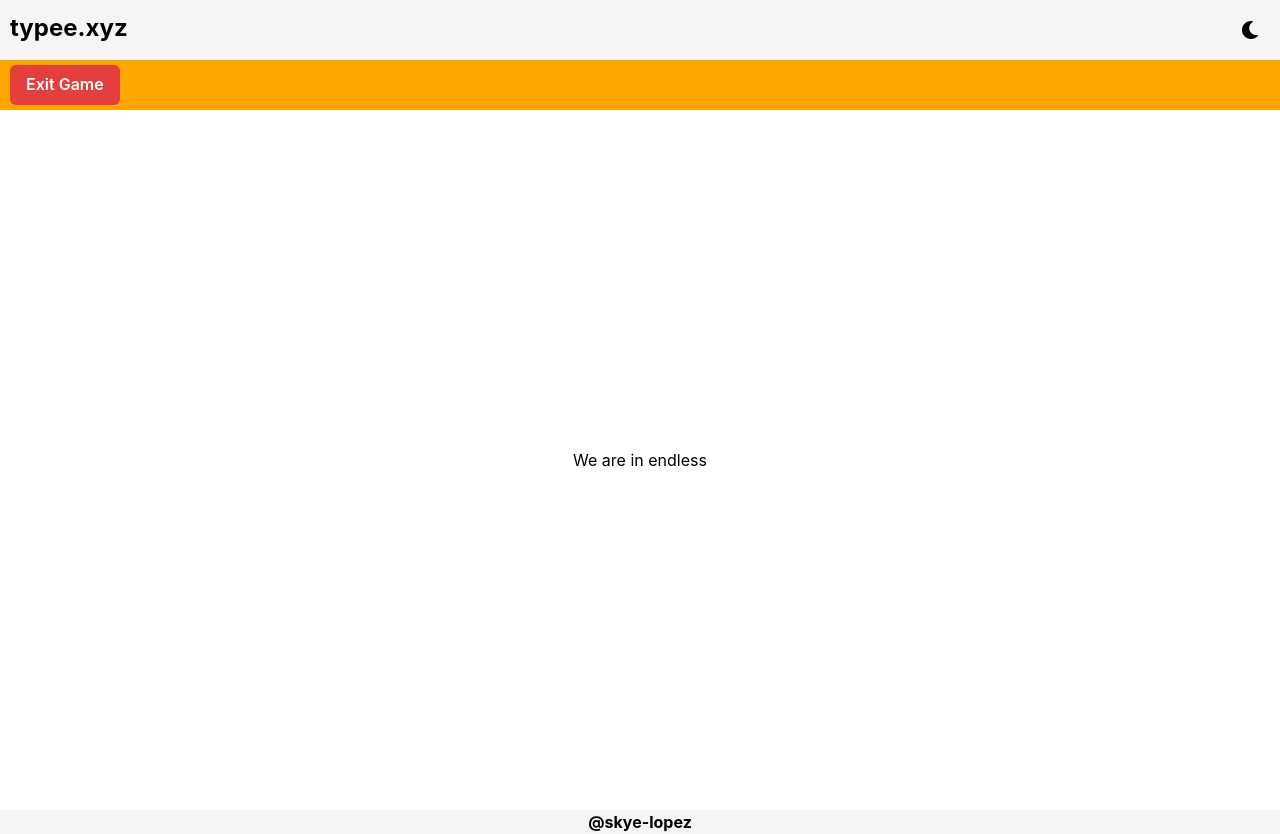
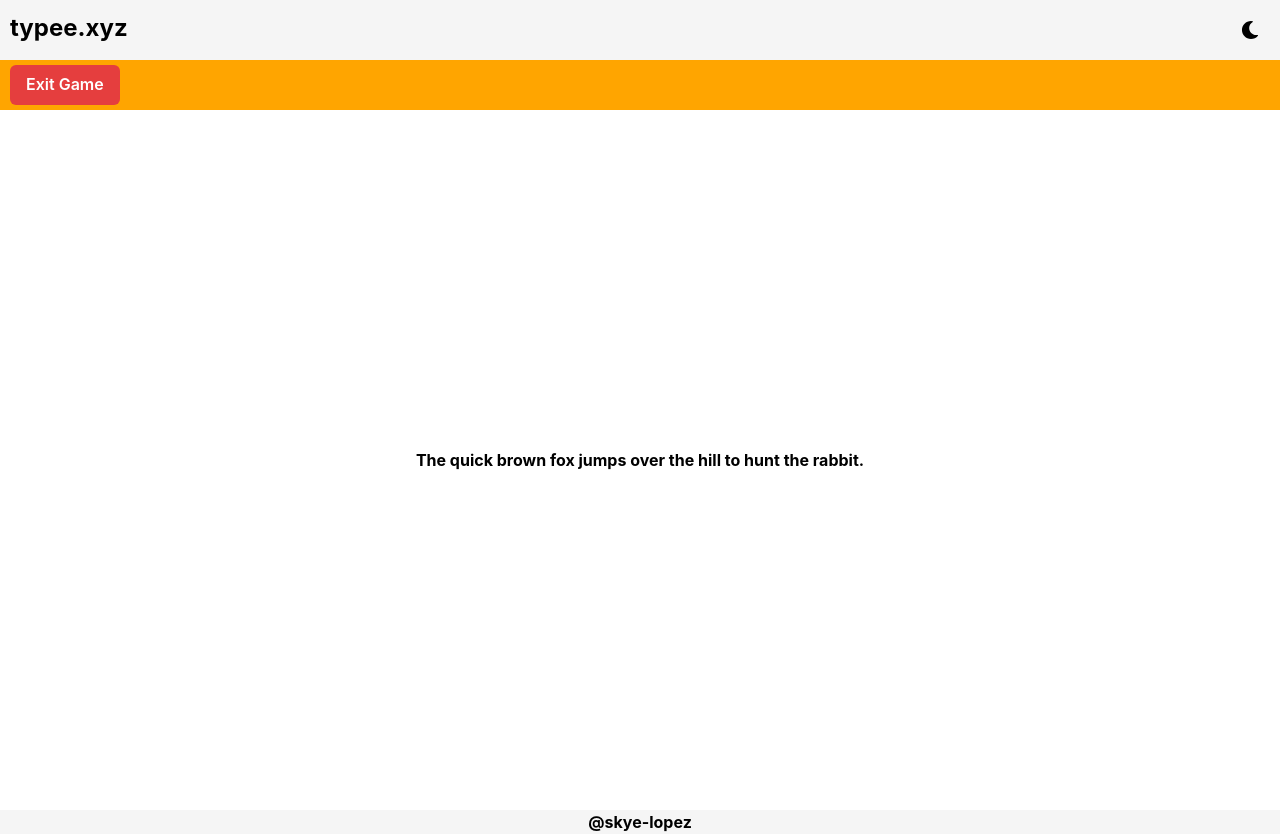
Before and after one commit to skye-lopez/typee, a React (Create React App) app: page / in a window 1280 px wide. Built offline with nearby package versions, Linux system fonts and the light colour scheme.

Commit message:
Proper word splicing.

```diff
--- a/src/components/Game.tsx
+++ b/src/components/Game.tsx
@@ -9,10 +9,41 @@ import {
 } from "@chakra-ui/react"
 import GameSelection from "./GameSelection";
 import InGameOptions from "./InGameOptions";
+import { data } from '../data.js';
 
 export default function Game() {
     const gameBgColor = useColorModeValue("white", "black");
     const [gameState, setGameState] = useState("endless");
+
+    function getNewPrompt() {
+        return data[Math.floor(Math.random() * data.length)];
+    }
+
+    const [gamePrompt, setGamePrompt] = useState(getNewPrompt())
+    const [words, setWords] = useState<string[]>([]);
+
+    useEffect(() => {
+        if (gameState !== "select") {
+            // A new game is starting.
+            // TODO: Timer before game start (2s)
+
+            // Transform prompt into words with proper spacing items.
+            const words = [];
+            for (let i = 0; i < gamePrompt.length; i++) {
+                let wrd = "";
+                while (gamePrompt[i] !== " " && i < gamePrompt.length) {
+                    wrd += gamePrompt[i];
+                    i++;
+                }
+                words.push(wrd);
+                words.push(" ");
+            }
+            // Remove last empty space.
+            words.pop();
+            setWords(words);
+        }
+    }, [gameState]);
+
     return (
         <Flex direction="column">
             <Flex>
@@ -26,8 +57,8 @@ export default function Game() {
             >
             {
                 gameState === 'select' ? (<GameSelection setGameState={setGameState} />) :
-                (<Flex>
-                    <Text>We are in { gameState } </Text>
+                (<Flex maxWidth="75%">
+                    <Text as="b">{ words?.length > 0 ? words.join('') : null }</Text>
                 </Flex>)
             }
             </Flex>
--- /dev/null
+++ b/src/data.js
@@ -0,0 +1,5 @@
+// Data for testing.
+export const data = [
+    "This is a typing prompt. It has some words and things within it. It isn't very hard to read either. and maybe we-can-add-some-hyphenessss.",
+    "The quick brown fox jumps over the hill to hunt the rabbit."
+];
```
Also changed, not shown: src/components/Word.tsx (added, +16 -0 lines).
